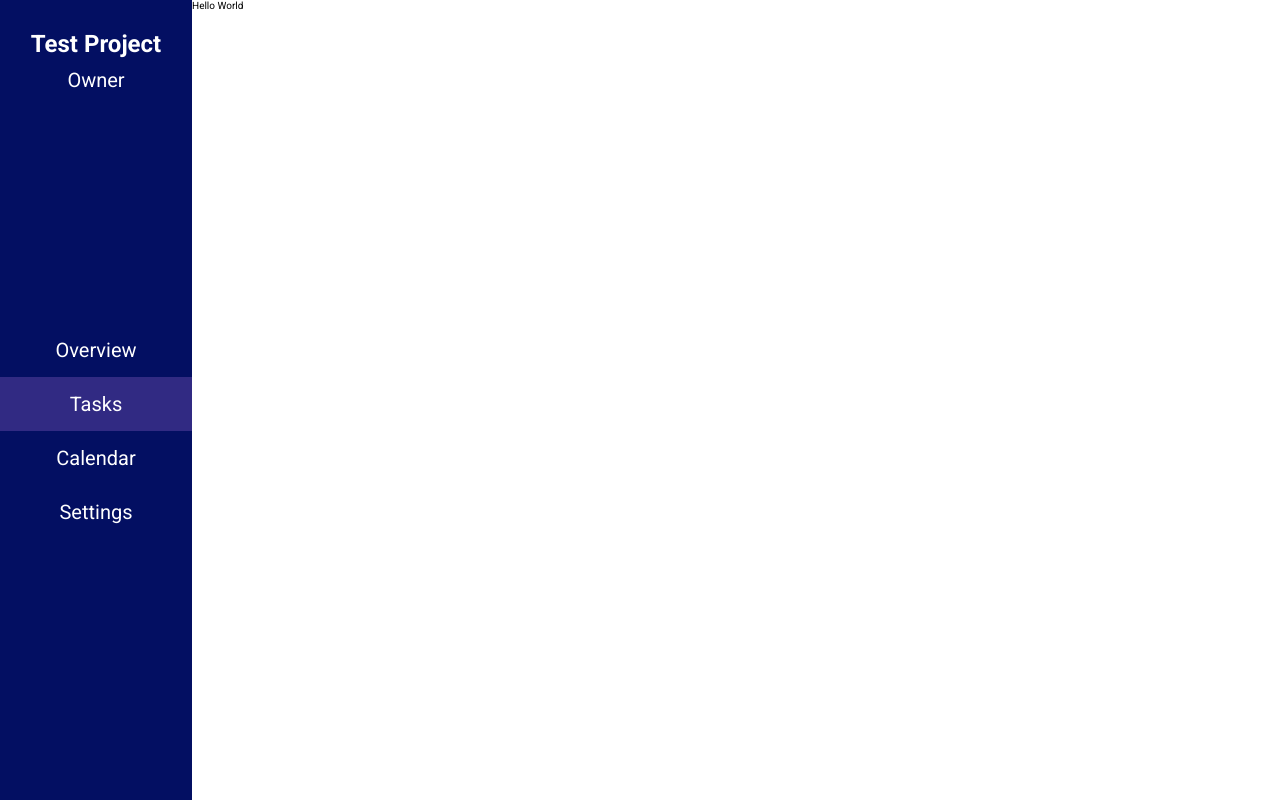
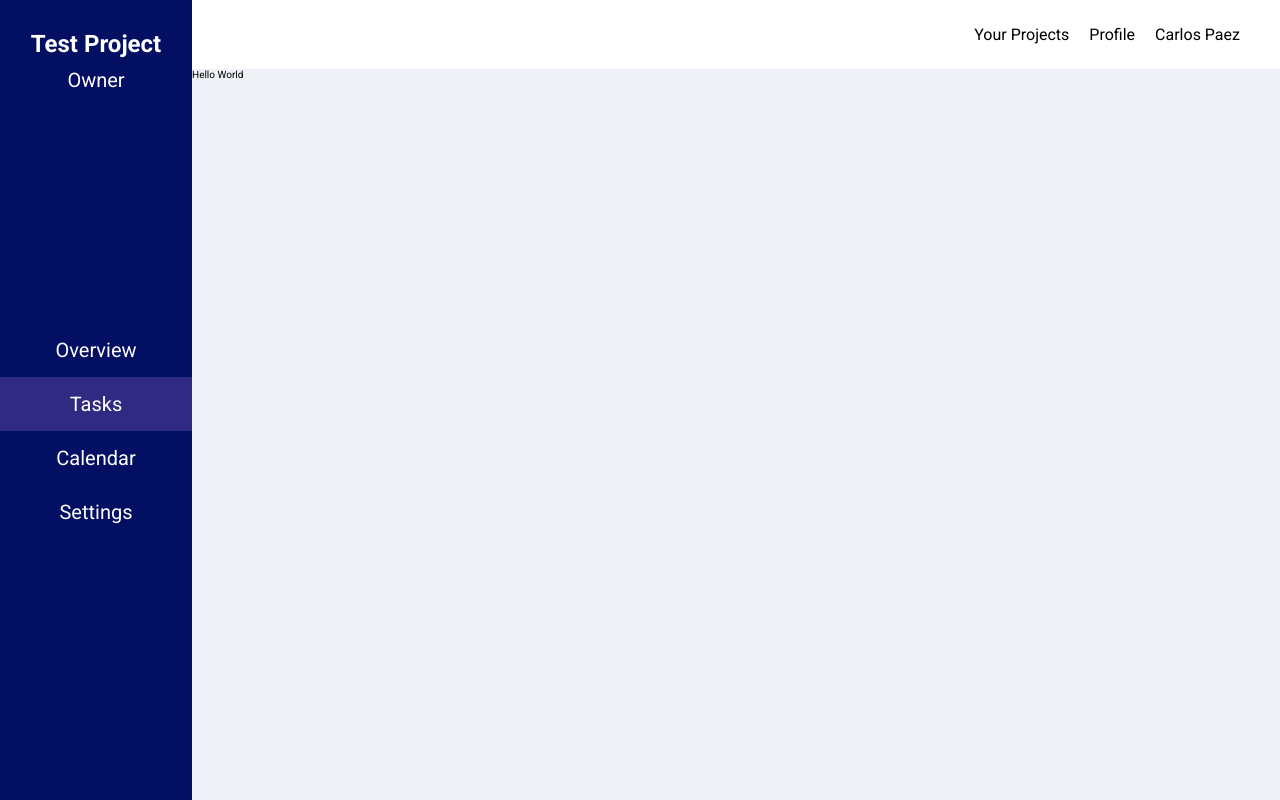
Before and after one commit to CarlosP1806/project-manager-app, a React (Create React App) app in the folder client/: page / in a window 1280 px wide. Built offline with nearby package versions, Linux system fonts and the light colour scheme.

Commit message:
Create top navigation component

```diff
--- /dev/null
+++ b/client/src/components/TopNavbar.css
@@ -0,0 +1,13 @@
+.top-navbar {
+    background-color: white;
+    padding: 2.5rem 4rem;
+    display: flex;
+    justify-content: flex-end;
+    box-shadow: 0 5px 5px 5px rgba(0,0,0,0.01);
+}
+
+.top-navbar__item {
+    margin-left: 2rem;
+    font-size: var(--tiny-font);
+    font-weight: normal;
+}
--- /dev/null
+++ b/client/src/components/TopNavbar.js
@@ -0,0 +1,16 @@
+import React from 'react'
+import './TopNavbar.css';
+
+function TopNavbar({
+  profileName
+}) {
+  return (
+    <nav className="top-navbar">
+      <a className="top-navbar__item">Your Projects</a>
+      <a className="top-navbar__item">Profile</a>
+      <h2 className="top-navbar__item">{profileName}</h2>
+    </nav>
+  )
+}
+
+export default TopNavbar
--- a/client/src/index.css
+++ b/client/src/index.css
@@ -7,6 +7,10 @@
   box-sizing: border-box;
   font-size: 10px;
   font-family: 'Roboto', sans-serif;
+}
+
+html, body, #root {
+  min-height: 100vh;
 }
 
 :root {
@@ -20,6 +24,7 @@
   /* Colors */
   --main-color: #030f62;
   --secondary-color: #312a83;
+  --light-color: #eef1f5;
 
   /* Layout */
   --aside-nav-width: 15%;
--- a/client/src/pages/ProjectTasks.css
+++ b/client/src/pages/ProjectTasks.css
@@ -2,4 +2,12 @@ main {
     position: relative;
     left: var(--aside-nav-width);
     width: calc(100% - var(--aside-nav-width));
+    display: flex;
+    flex-direction: column;
+    min-height: 100vh;
 }
+
+.section {
+    background-color: var(--light-color);
+    flex: 1;
+}
--- a/client/src/pages/ProjectTasks.js
+++ b/client/src/pages/ProjectTasks.js
@@ -1,6 +1,7 @@
 import React from 'react';
 import './ProjectTasks.css';
 import AsideNavbar from '../components/AsideNavbar';
+import TopNavbar from '../components/TopNavbar';
 
 function ProjectTasks({
   projectName,
@@ -12,8 +13,13 @@ function ProjectTasks({
         projectName={projectName}
         profileOwnership={profileOwnership}
         currentView="tasks" />
+
       <main className="main">
-        Hello World
+        <TopNavbar profileName="Carlos Paez" />
+
+        <section className="section section--taks">
+          Hello World
+        </section>
       </main>
     </>
   );
```
